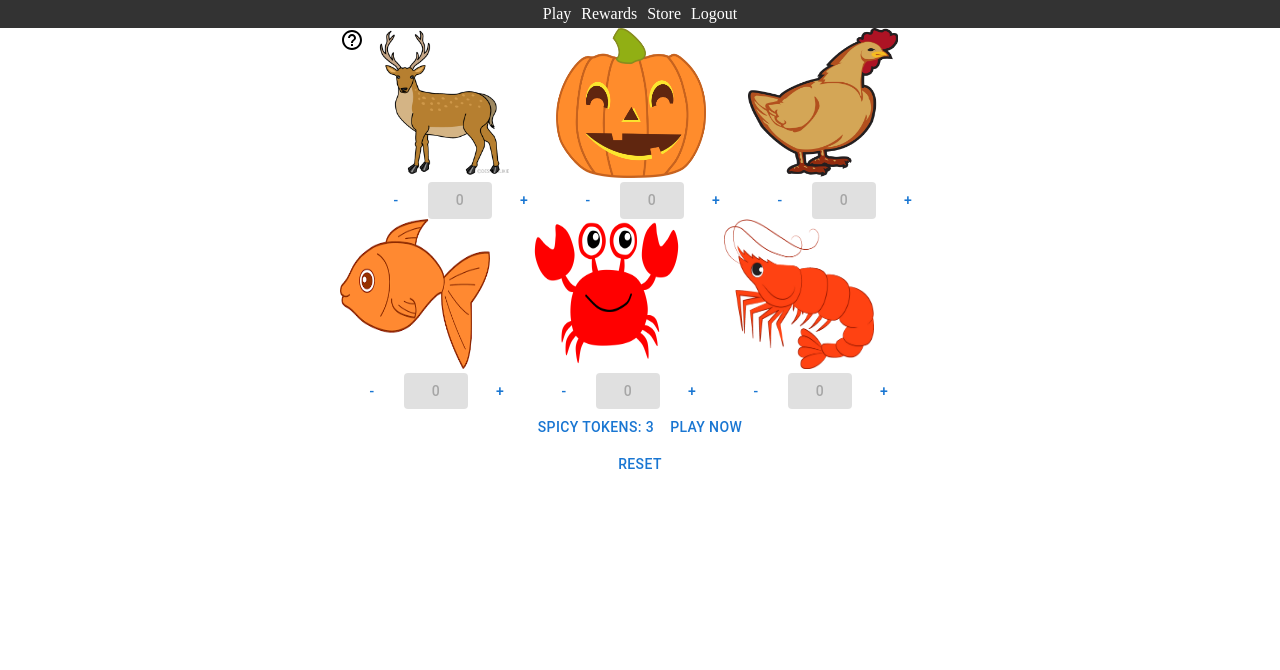
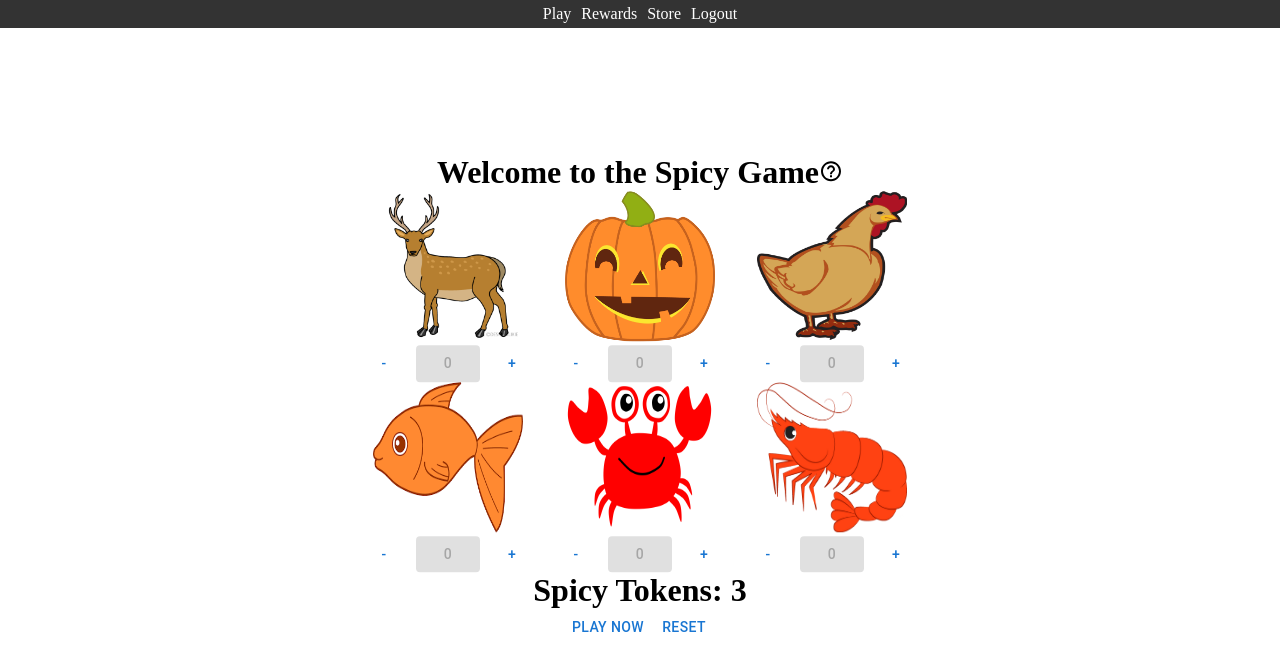
Before and after one commit to ttn729/spicy-game, a Next.js app: page /play in a window 1280 px wide. Shown: the top 670 px of the page. Built offline with nearby package versions, Linux system fonts and the light colour scheme.

Commit message:
Fix UI of game page

```diff
--- a/components/Game/game.tsx
+++ b/components/Game/game.tsx
@@ -123,17 +123,20 @@ export const Game = () => {
 
     return (
         <>
+            <h1>Welcome to the Spicy Game
+                <Popup trigger={<HelpOutlineIcon />} position="right center">
+                    <div>Bet with your tokens to get more tokens. The game ends when you run out of tokens, so choose wisely!</div>
+                </Popup>
+            </h1>
 
             <Box sx={{ display: 'flex', flexDirection: 'row', justifyContent: 'center' }}>
                 <Box>
 
-                    <Box sx={{ display: 'flex', flexDirection: 'row' }}>
 
-                        <Popup trigger={<HelpOutlineIcon />} position="right center">
-                            <div>Bet with your tokens to get more tokens. The game ends when you run out of tokens, so choose wisely!</div>
-                        </Popup>
+                    <Box sx={{ display: 'flex', flexDirection: 'row', }}>
 
-                        <Box>
+
+                        <Box sx={{ justifyContent: 'center' }}>
                             <Image
                                 src={deer}
                                 alt="Deer"
@@ -146,7 +149,7 @@ export const Game = () => {
                                 <Button onClick={() => incDecCounters(1, 1)}>+</Button>
                             </Box>
                         </Box>
-                        <Box>
+                        <Box sx={{ justifyContent: 'center' }}>
                             <Image
                                 src={gourd}
                                 alt="Gourd"
@@ -159,7 +162,7 @@ export const Game = () => {
                                 <Button onClick={() => incDecCounters(1, 2)}>+</Button>
                             </Box>
                         </Box>
-                        <Box>
+                        <Box sx={{ justifyContent: 'center' }}>
                             <Image
                                 src={chicken}
                                 alt="Chicken"
@@ -176,7 +179,7 @@ export const Game = () => {
                     </Box>
 
                     <Box sx={{ display: 'flex', flexDirection: 'row' }}>
-                        <Box>
+                        <Box sx={{ justifyContent: 'center' }}>
                             <Image
                                 src={fish}
                                 alt="Fish"
@@ -190,7 +193,7 @@ export const Game = () => {
                                 <Button onClick={() => incDecCounters(1, 4)}>+</Button>
                             </Box>
                         </Box>
-                        <Box>
+                        <Box sx={{ justifyContent: 'center' }}>
                             <Image
                                 src={crab}
                                 alt="Crab"
@@ -204,7 +207,7 @@ export const Game = () => {
                                 <Button onClick={() => incDecCounters(1, 5)}>+</Button>
                             </Box>
                         </Box>
-                        <Box>
+                        <Box sx={{ justifyContent: 'center' }}>
                             <Image
                                 src={shrimp}
                                 alt="Shrimp"
@@ -226,12 +229,12 @@ export const Game = () => {
             </Box>
 
             <Box sx={{ textAlign: 'center' }}>
-                <Button>Spicy Tokens: {numTokens}</Button>
+                <h1>Spicy Tokens: {numTokens}</h1>
                 <Button onClick={() => roll()}>Play Now</Button>
+                <Button onClick={() => onClickReset()}>Reset</Button>
             </Box>
 
             <Box sx={{ textAlign: 'center' }}>
-                <Button onClick={() => onClickReset()}>Reset</Button>
             </Box>
 
         </>
--- a/pages/play.tsx
+++ b/pages/play.tsx
@@ -20,8 +20,10 @@ export default function Home() {
         <link rel="icon" href="/favicon.ico" />
       </Head>
 
-      <Box>
-        <Navbar />
+      <Navbar />
+      <Box sx={{
+        textAlign: 'center', position: 'absolute', top: '50%', left: '50%', transform: "translate(-50%, -50%)"
+      }}>
         <Game />
       </Box>
     </>
```
